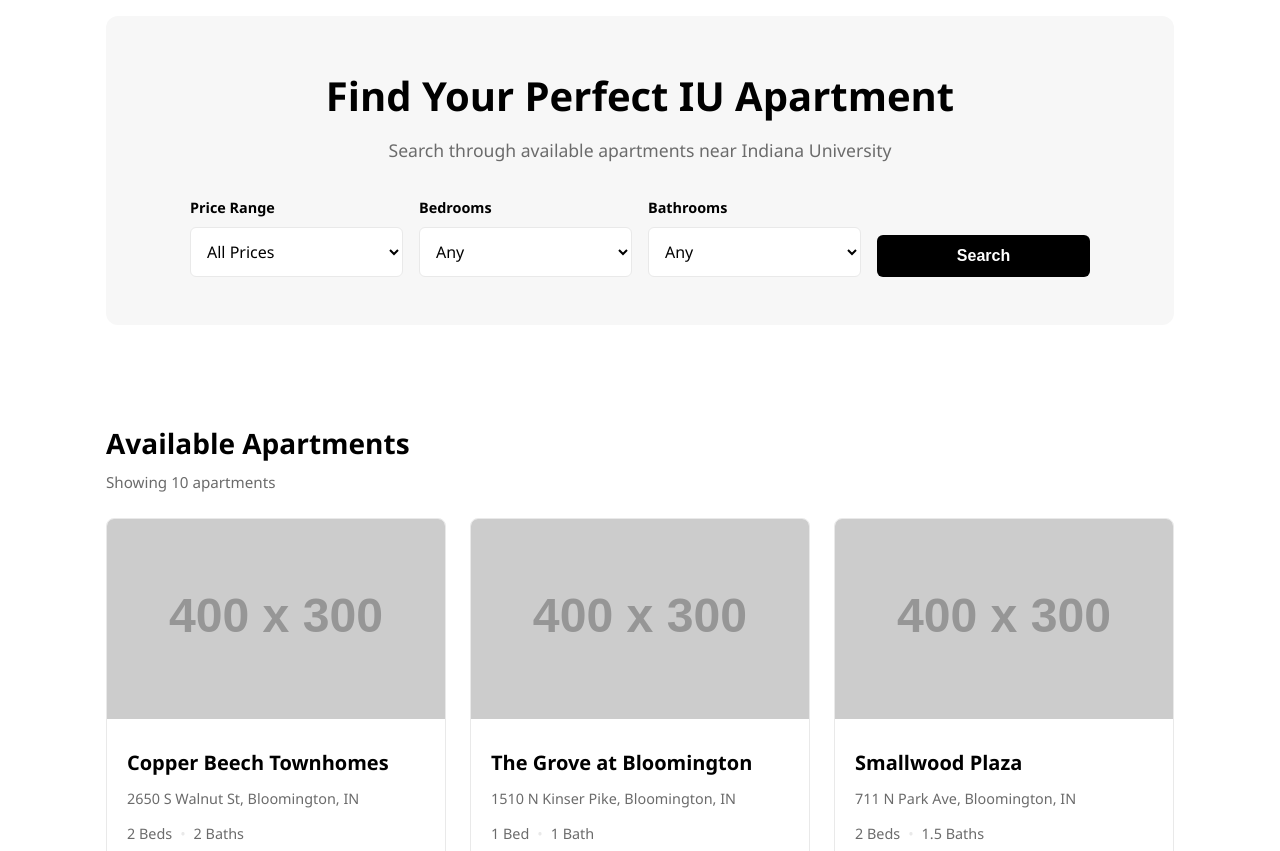
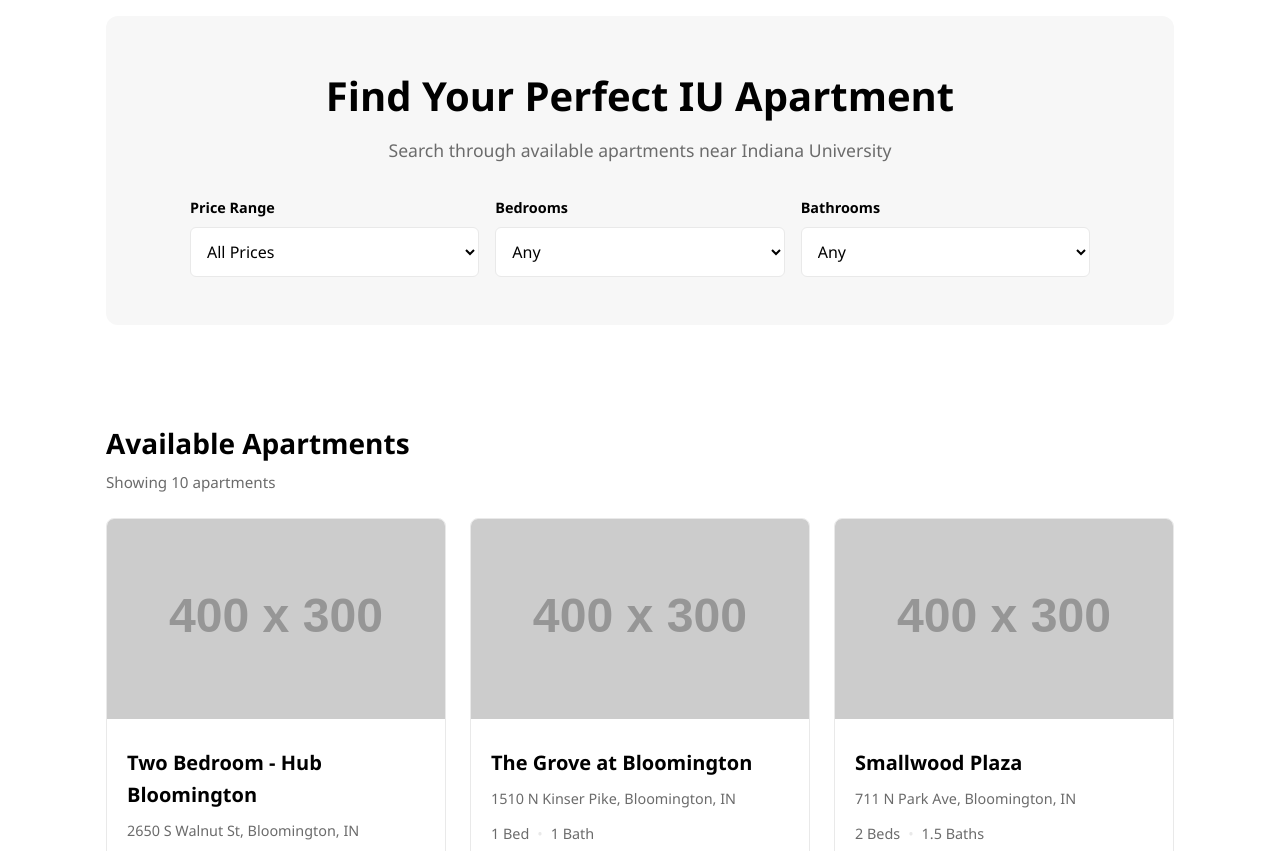
Before and after one commit to calebyoon23/Nestd, a plain HTML site: page index.html in a window 1280 px wide. Shown: the part 80-931 px from the top of the page. Drawn offline with Linux system fonts and the light colour scheme; placeholder pictures from the web are drawn by us.

Commit message:
Deleted the search bar

```diff
--- a/index.html
+++ b/index.html
@@ -67,9 +67,6 @@
                             <option value="2+">2+ Baths</option>
                         </select>
                     </div>
-
-                    <!-- Search Button -->
-                    <button id="searchBtn" class="search-btn">Search</button>
                 </div>
             </div>
         </section>
@@ -92,7 +89,7 @@
     </main>
 
     <footer>
-        <p>&copy; 2025 My Website. All rights reserved.</p>
+        <p>&copy; Maggie R Co. All rights reserved.</p>
     </footer>
 
     <script src="js/apartments-data.js"></script>
--- a/js/apartments-data.js
+++ b/js/apartments-data.js
@@ -2,7 +2,7 @@
 const apartmentsData = [
     {
         id: 1,
-        name: "Copper Beech Townhomes",
+        name: "Two Bedroom - Hub Bloomington",
         location: "2650 S Walnut St, Bloomington, IN",
         price: 850,
         beds: 2,
```
